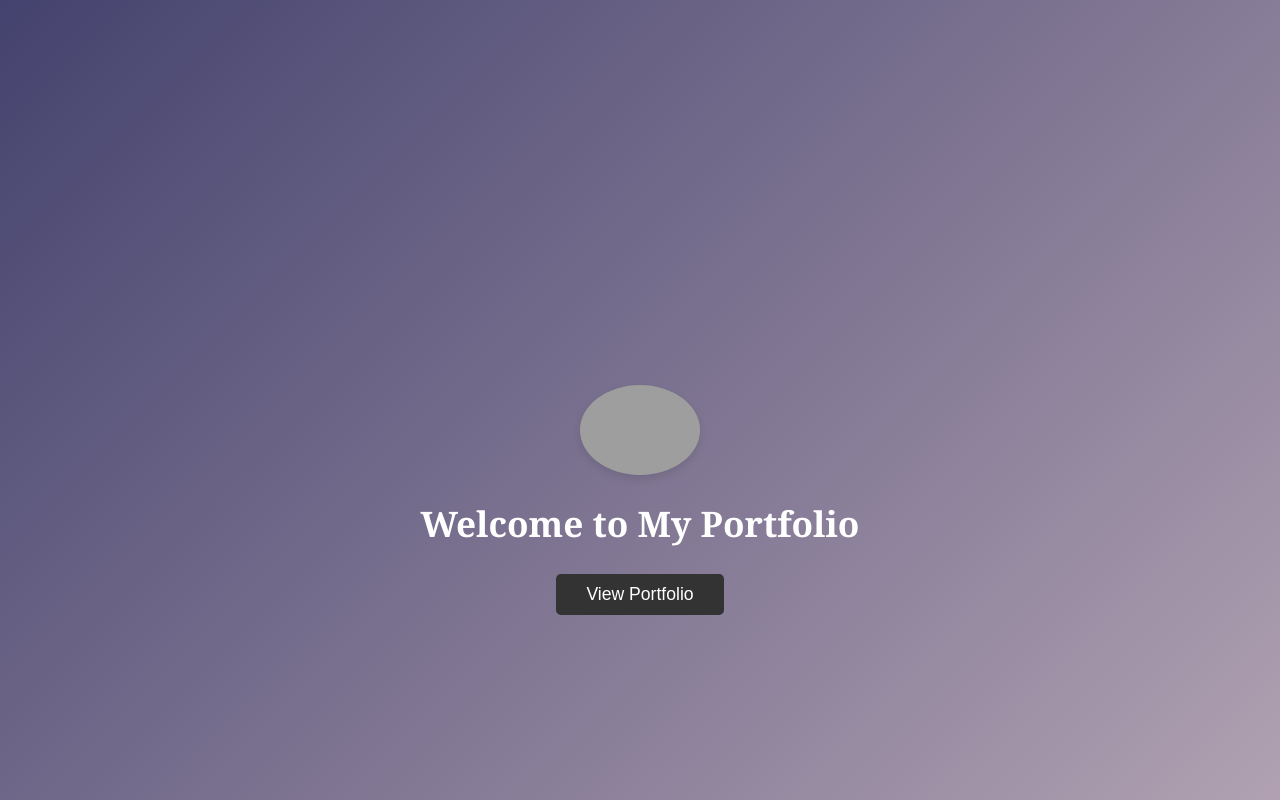
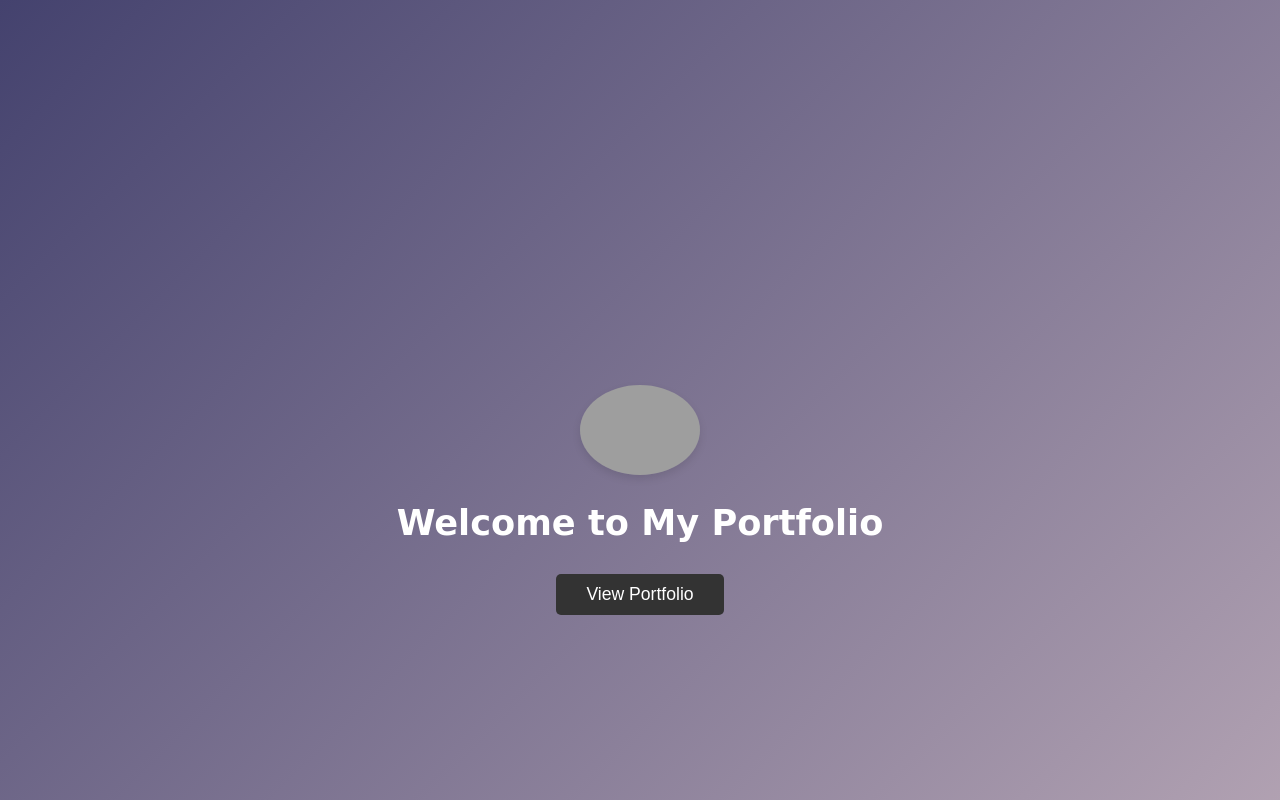
Before and after one commit to vkodukula/vishwanth.io, a plain HTML site: page index.html in a window 1280 px wide. Shown: the top 800 px of the page. Drawn offline with Linux system fonts and the light colour scheme; grey boxes are pictures that could not be loaded.

Commit message:
Update index.css

```diff
--- a/css/index.css
+++ b/css/index.css
@@ -2,7 +2,7 @@
 body, html {
     margin: 0;
     padding: 0;
-    font-family: Georgia, serif;
+    font-family: cursive;
     background: linear-gradient(135deg, #44426E, #BBAAB8); /* Gradient background using Fiord and Shady Lady */
     color: #FFFFFF; /* White text color for readability */
     line-height: 1.6;
```
